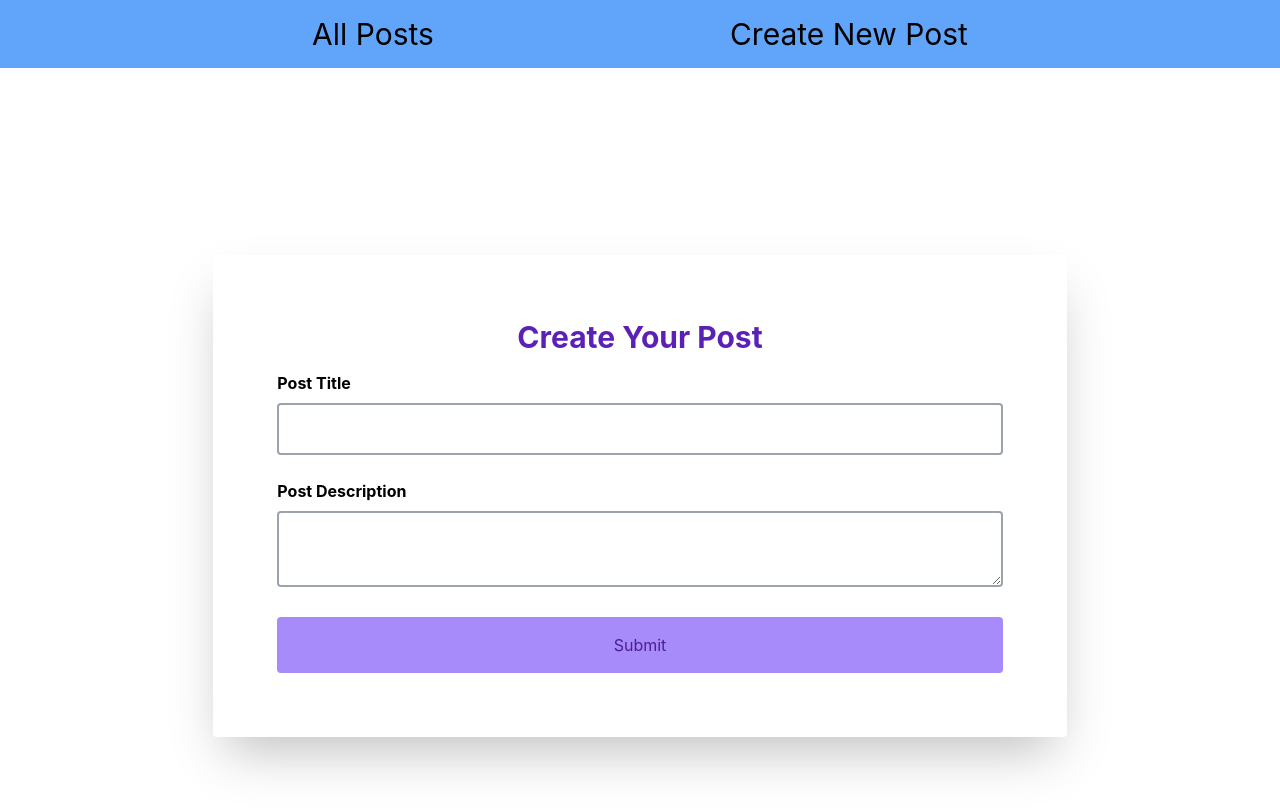
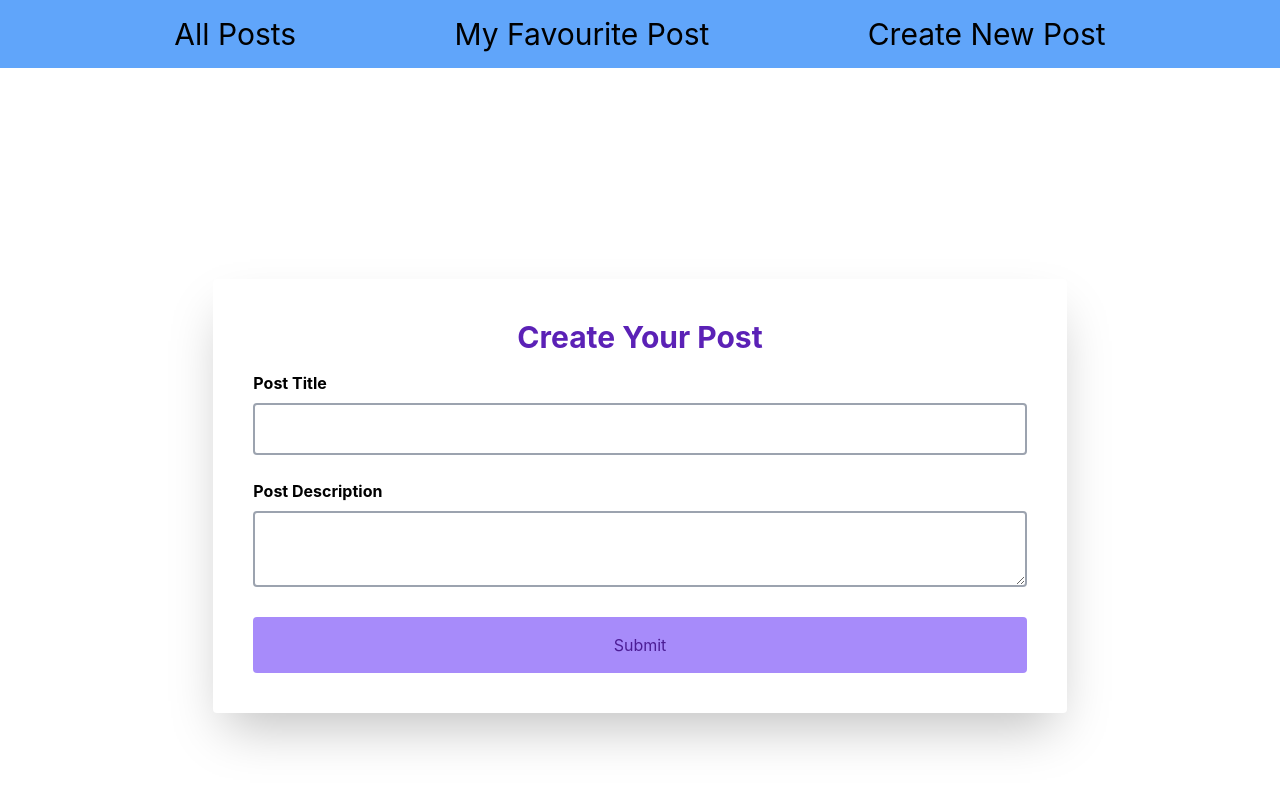
Before and after one commit to mubin86/next-structure, a Next.js app: page /post/new-post in a window 1280 px wide. Shown: the top 810 px of the page. Built offline with nearby package versions, Linux system fonts and the light colour scheme.

Commit message:
added favourite post option in layout

```diff
--- a/components/layout/MainNavigation.js
+++ b/components/layout/MainNavigation.js
@@ -12,6 +12,9 @@ export default function MainNavigation() {
                             <Link href='/post'>All Posts</Link>
                         </li>
                         <li>
+                            <Link href='/post/favourite-post'>My Favourite Post</Link>
+                        </li>
+                        <li>
                             <Link href='/post/new-post'>Create New Post</Link>
                         </li>
                     </ul>
--- a/components/post/NewPost.js
+++ b/components/post/NewPost.js
@@ -22,7 +22,7 @@ export default function NewPost({newPostHandler}) {
         return (
         <div className="min-h-screen flex items-center rounded justify-center bg-blu-400">
 
-            <div className="bg-white p-16 rounded shadow-2xl w-2/3">
+            <div className="bg-white p-10 rounded shadow-2xl w-2/3">
 
             <h2 className="text-3xl text-center font-bold mb-4 text-purple-800">Create Your Post</h2>
 
--- /dev/null
+++ b/pages/post/favourite-post/index.js
@@ -0,0 +1,9 @@
+
+
+export default function FavouritePostPage() {
+    return (
+        <div>
+            <h2 className="flex justify-center text-4xl">No Posts available</h2>
+        </div>
+    )
+}
```
